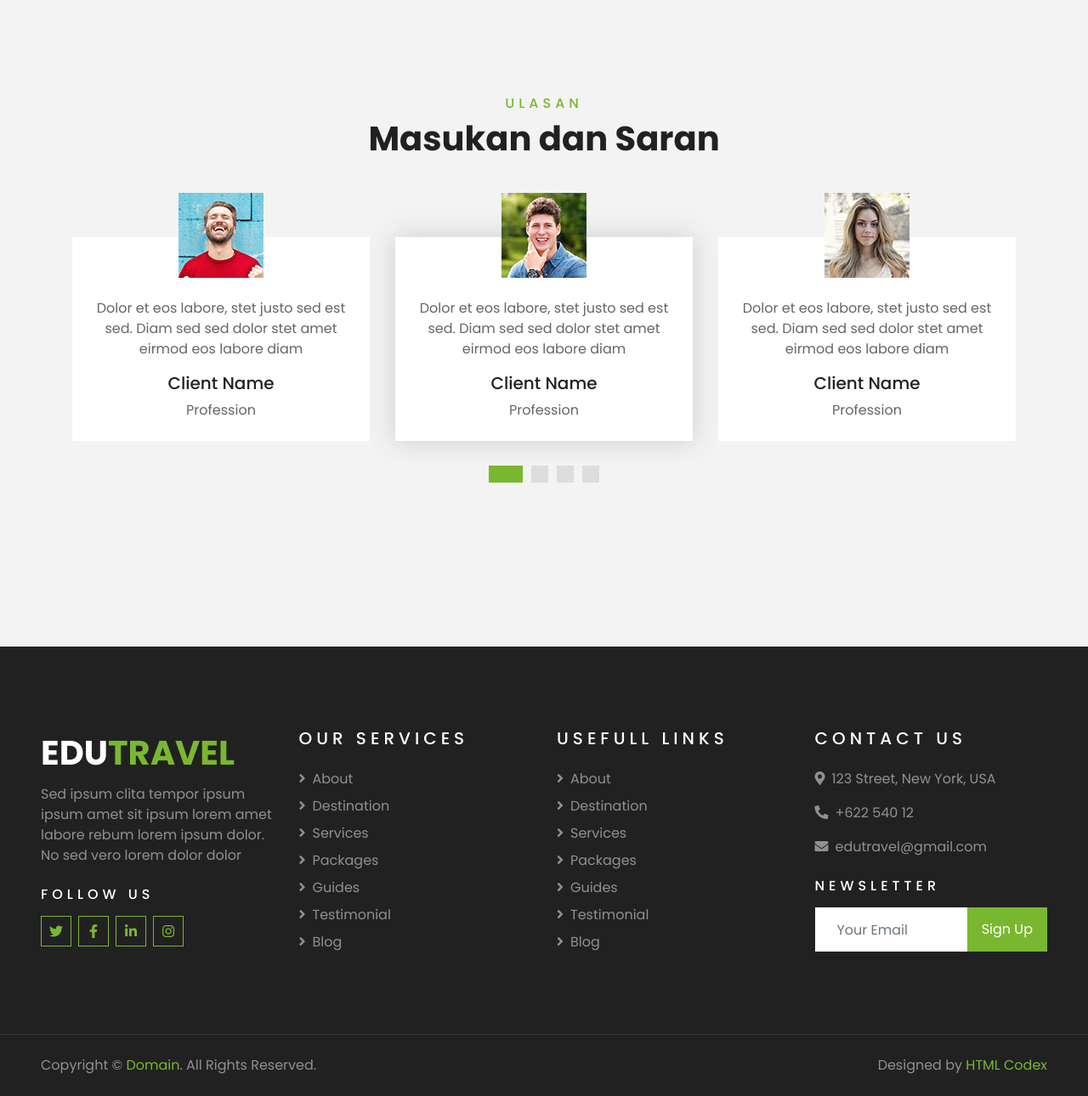
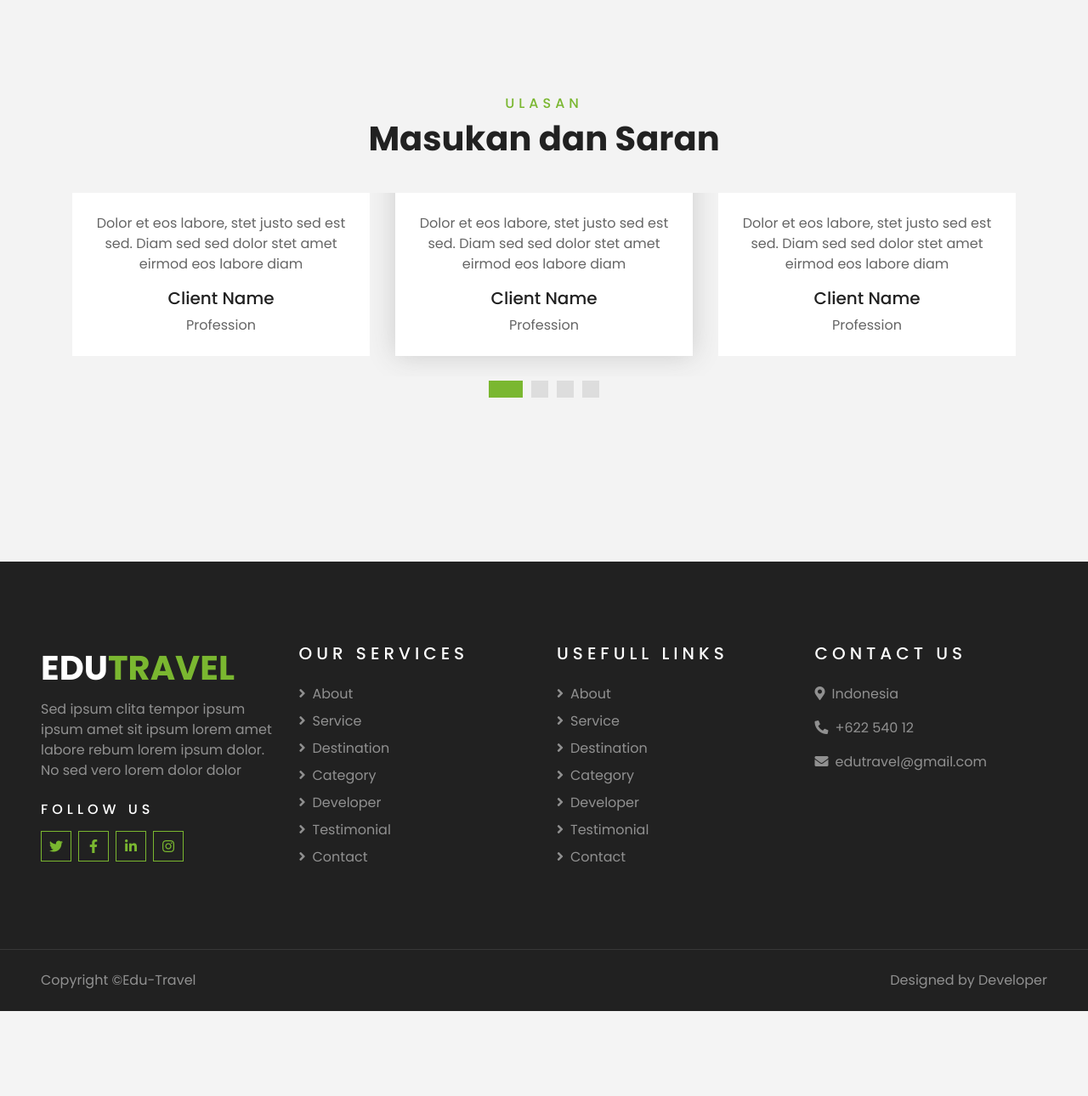
Before and after one commit to aldiaptm/msib5_ta_kelompok_c, a PHP site: page / in a window 1280 px wide. Shown: the part 4360-5650 px from the top of the page at 85% size. After the commit the page ends 5550 px from the top, so only its background shows below. Run offline with PHP 8.4, Linux system fonts and the light colour scheme; data comes from the database, SQL or seed files in the repository; some libraries are stand-ins or nearby versions.

Commit message:
mengembangkan halaman index

```diff
--- a/travelling/main_page/index.php
+++ b/travelling/main_page/index.php
@@ -223,15 +223,21 @@
                 $query = mysqli_query($koneksi, "SELECT *, COUNT(d.id_kategori) as jumlah FROM `kategori` as k JOIN `destinasi` as d ON k.id_kategori=d.id_kategori where k.id_kategori=k.id_kategori GROUP BY d.id_kategori;");
                 ?>
                 <?php
-                    if(mysqli_num_rows($query)>0){
-                    while($data = mysqli_fetch_array($query)){
+                if (mysqli_num_rows($query) > 0) {
+                    while ($data = mysqli_fetch_array($query)) {
                         ?>
                         <div class="col-lg-4 col-md-6 mb-4">
                             <div class="destination-item position-relative overflow-hidden mb-2">
-                        <img class="img-fluid" src="<?php echo $data["gambar_kategori"] ?>" style="width:500px; height: 180px;">
-                        <a class="destination-overlay text-white text-decoration-none" href="detail_kategori.php?id_kategori=<?php echo $data["id_kategori"] ?>">
-                            <h5 class="text-white"></i><?php echo $data["nama_kategori"] ?></h5>
-                            <span><?php echo $data["jumlah"] ?> destinasi</span>
+                                <img class="img-fluid" src="<?php echo $data["gambar_kategori"] ?>"
+                                    style="width:500px; height: 180px;">
+                                <a class="destination-overlay text-white text-decoration-none"
+                                    href="detail_kategori.php?id_kategori=<?php echo $data["id_kategori"] ?>">
+                                    <h5 class="text-white"></i>
+                                        <?php echo $data["nama_kategori"] ?>
+                                    </h5>
+                                    <span>
+                                        <?php echo $data["jumlah"] ?> destinasi
+                                    </span>
                                 </a>
                             </div>
                         </div>
@@ -255,22 +261,31 @@
                 $query = mysqli_query($koneksi, "SELECT * FROM `destinasi` as d JOIN `kategori` as k ON d.id_kategori=k.id_kategori where id_destinasi=id_destinasi;");
                 ?>
                 <?php
-                    if(mysqli_num_rows($query)>0){
-                    while($data = mysqli_fetch_array($query)){
+                if (mysqli_num_rows($query) > 0) {
+                    while ($data = mysqli_fetch_array($query)) {
                         ?>
                         <div class="col-lg-4 col-md-6 mb-4">
                             <div class="package-item bg-white mb-2">
                                 <img class="img-fluid" src="<?php echo $data["gambar"] ?>" style="width:350px; height:250px;">
                                 <div class="p-4">
                                     <div class="d-flex justify-content-between mb-3">
-                                <small class="m-0"><i class="fas fa-tag text-primary mr-2"></i><?php echo $data["nama_kategori"] ?></small>
-                                <small class="m-0"><i class="fa fa-map-marker-alt text-primary mr-2"></i><?php echo $data["lokasi"] ?></small>
+                                        <small class="m-0"><i class="fas fa-tag text-primary mr-2"></i>
+                                            <?php echo $data["nama_kategori"] ?>
+                                        </small>
+                                        <small class="m-0"><i class="fa fa-map-marker-alt text-primary mr-2"></i>
+                                            <?php echo $data["lokasi"] ?>
+                                        </small>
                                     </div>
-                            <a class="h5 text-decoration-none" href="detail_destination.php?id_destinasi=<?php echo $data["id_destinasi"] ?>"><?php echo $data["nama_destinasi"] ?></a>
+                                    <a class="h5 text-decoration-none"
+                                        href="detail_destination.php?id_destinasi=<?php echo $data["id_destinasi"] ?>">
+                                        <?php echo $data["nama_destinasi"] ?>
+                                    </a>
                                     <div class="border-top mt-4 pt-4">
                                         <div class="d-flex justify-content-between">
-                                    <h5 class="m-0"><i class="fas fa-dollar-sign text-primary mr-2"> HTM :</i></h5>
-                                    <h5 class="m-0"><?php echo "Rp. " . number_format($data["harga"],0,',','.') ?></h5>
+                                            <h5 class="m-0"><i class="fas text-primary mr-2"> HTM :</i></h5>
+                                            <h5 class="m-0">
+                                                <?php echo "Rp. " . number_format($data["harga"], 0, ',', '.') ?>
+                                            </h5>
                                         </div>
                                     </div>
                                 </div>
@@ -296,12 +311,13 @@
                         <div class="team-img position-relative overflow-hidden">
                             <img class="img-fluid w-100" src="img/aldi.jpg" alt="">
                             <div class="team-social">
-                                <a class="btn btn-outline-primary btn-square" href=""><i class="fab fa-twitter"></i></a>
-                                <a class="btn btn-outline-primary btn-square" href=""><i
+                                <a class="btn btn-outline-primary btn-square" href="https://www.twitter.com"><i
+                                        class="fab fa-twitter"></i></a>
+                                <a class="btn btn-outline-primary btn-square" href="https://www.facebook.com"><i
                                         class="fab fa-facebook-f"></i></a>
-                                <a class="btn btn-outline-primary btn-square" href=""><i
+                                <a class="btn btn-outline-primary btn-square" href="https://www.instagram.com"><i
                                         class="fab fa-instagram"></i></a>
-                                <a class="btn btn-outline-primary btn-square" href=""><i
+                                <a class="btn btn-outline-primary btn-square" href="https://www.linkedin.com"><i
                                         class="fab fa-linkedin-in"></i></a>
                             </div>
                         </div>
@@ -316,12 +332,13 @@
                         <div class="team-img position-relative overflow-hidden">
                             <img class="img-fluid w-100" src="img/nurfadilah.jpg" alt="">
                             <div class="team-social">
-                                <a class="btn btn-outline-primary btn-square" href=""><i class="fab fa-twitter"></i></a>
-                                <a class="btn btn-outline-primary btn-square" href=""><i
+                                <a class="btn btn-outline-primary btn-square" href="https://www.twitter.com"><i
+                                        class="fab fa-twitter"></i></a>
+                                <a class="btn btn-outline-primary btn-square" href="https://www.facebook.com"><i
                                         class="fab fa-facebook-f"></i></a>
-                                <a class="btn btn-outline-primary btn-square" href=""><i
+                                <a class="btn btn-outline-primary btn-square" href="https://www.instagram.com"><i
                                         class="fab fa-instagram"></i></a>
-                                <a class="btn btn-outline-primary btn-square" href=""><i
+                                <a class="btn btn-outline-primary btn-square" href="https://www.linkedin.com"><i
                                         class="fab fa-linkedin-in"></i></a>
                             </div>
                         </div>
@@ -336,12 +353,13 @@
                         <div class="team-img position-relative overflow-hidden">
                             <img class="img-fluid w-100" src="img/linda.jpg" alt="">
                             <div class="team-social">
-                                <a class="btn btn-outline-primary btn-square" href=""><i class="fab fa-twitter"></i></a>
-                                <a class="btn btn-outline-primary btn-square" href=""><i
+                                <a class="btn btn-outline-primary btn-square" href="https://www.twitter.com"><i
+                                        class="fab fa-twitter"></i></a>
+                                <a class="btn btn-outline-primary btn-square" href="https://www.facebook.com"><i
                                         class="fab fa-facebook-f"></i></a>
-                                <a class="btn btn-outline-primary btn-square" href=""><i
+                                <a class="btn btn-outline-primary btn-square" href="https://www.instagram.com"><i
                                         class="fab fa-instagram"></i></a>
-                                <a class="btn btn-outline-primary btn-square" href=""><i
+                                <a class="btn btn-outline-primary btn-square" href="https://www.linkedin.com"><i
                                         class="fab fa-linkedin-in"></i></a>
                             </div>
                         </div>
@@ -356,12 +374,13 @@
                         <div class="team-img position-relative overflow-hidden">
                             <img class="img-fluid w-100" src="img/fawwaz.jpg" alt="">
                             <div class="team-social">
-                                <a class="btn btn-outline-primary btn-square" href=""><i class="fab fa-twitter"></i></a>
-                                <a class="btn btn-outline-primary btn-square" href=""><i
+                                <a class="btn btn-outline-primary btn-square" href="https://www.twitter.com"><i
+                                        class="fab fa-twitter"></i></a>
+                                <a class="btn btn-outline-primary btn-square" href="https://www.facebook.com"><i
                                         class="fab fa-facebook-f"></i></a>
-                                <a class="btn btn-outline-primary btn-square" href=""><i
+                                <a class="btn btn-outline-primary btn-square" href="https://www.instagram.com"><i
                                         class="fab fa-instagram"></i></a>
-                                <a class="btn btn-outline-primary btn-square" href=""><i
+                                <a class="btn btn-outline-primary btn-square" href="https://www.linkedin.com"><i
                                         class="fab fa-linkedin-in"></i></a>
                             </div>
                         </div>
@@ -385,7 +404,6 @@
             </div>
             <div class="owl-carousel testimonial-carousel">
                 <div class="text-center pb-4">
-                    <img class="img-fluid mx-auto" src="img/testimonial-1.jpg" style="width: 100px; height: 100px;">
                     <div class="testimonial-text bg-white p-4 mt-n5">
                         <p class="mt-5">Dolor et eos labore, stet justo sed est sed. Diam sed sed dolor stet amet eirmod
                             eos labore diam
@@ -395,7 +413,6 @@
                     </div>
                 </div>
                 <div class="text-center">
-                    <img class="img-fluid mx-auto" src="img/testimonial-2.jpg" style="width: 100px; height: 100px;">
                     <div class="testimonial-text bg-white p-4 mt-n5">
                         <p class="mt-5">Dolor et eos labore, stet justo sed est sed. Diam sed sed dolor stet amet eirmod
                             eos labore diam
@@ -405,7 +422,6 @@
                     </div>
                 </div>
                 <div class="text-center">
-                    <img class="img-fluid mx-auto" src="img/testimonial-3.jpg" style="width: 100px; height: 100px;">
                     <div class="testimonial-text bg-white p-4 mt-n5">
                         <p class="mt-5">Dolor et eos labore, stet justo sed est sed. Diam sed sed dolor stet amet eirmod
                             eos labore diam
@@ -415,7 +431,6 @@
                     </div>
                 </div>
                 <div class="text-center">
-                    <img class="img-fluid mx-auto" src="img/testimonial-4.jpg" style="width: 100px; height: 100px;">
                     <div class="testimonial-text bg-white p-4 mt-n5">
                         <p class="mt-5">Dolor et eos labore, stet justo sed est sed. Diam sed sed dolor stet amet eirmod
                             eos labore diam
@@ -440,51 +455,41 @@
                     vero lorem dolor dolor</p>
                 <h6 class="text-white text-uppercase mt-4 mb-3" style="letter-spacing: 5px;">Follow Us</h6>
                 <div class="d-flex justify-content-start">
-                    <a class="btn btn-outline-primary btn-square mr-2" href="#"><i class="fab fa-twitter"></i></a>
-                    <a class="btn btn-outline-primary btn-square mr-2" href="#"><i class="fab fa-facebook-f"></i></a>
-                    <a class="btn btn-outline-primary btn-square mr-2" href="#"><i class="fab fa-linkedin-in"></i></a>
-                    <a class="btn btn-outline-primary btn-square" href="#"><i class="fab fa-instagram"></i></a>
+                    <a class="btn btn-outline-primary btn-square mr-2" href="https://www.twitter.com"><i class="fab fa-twitter"></i></a>
+                    <a class="btn btn-outline-primary btn-square mr-2" href="https://www.facebook.com"><i class="fab fa-facebook-f"></i></a>
+                    <a class="btn btn-outline-primary btn-square mr-2" href="https://www.linkedin.com"><i class="fab fa-linkedin-in"></i></a>
+                    <a class="btn btn-outline-primary btn-square" href="https://www.instagram.com"><i class="fab fa-instagram"></i></a>
                 </div>
             </div>
             <div class="col-lg-3 col-md-6 mb-5">
                 <h5 class="text-white text-uppercase mb-4" style="letter-spacing: 5px;">Our Services</h5>
                 <div class="d-flex flex-column justify-content-start">
                     <a class="text-white-50 mb-2" href="#"><i class="fa fa-angle-right mr-2"></i>About</a>
+                    <a class="text-white-50 mb-2" href="#"><i class="fa fa-angle-right mr-2"></i>Service</a>
                     <a class="text-white-50 mb-2" href="#"><i class="fa fa-angle-right mr-2"></i>Destination</a>
-                    <a class="text-white-50 mb-2" href="#"><i class="fa fa-angle-right mr-2"></i>Services</a>
-                    <a class="text-white-50 mb-2" href="#"><i class="fa fa-angle-right mr-2"></i>Packages</a>
-                    <a class="text-white-50 mb-2" href="#"><i class="fa fa-angle-right mr-2"></i>Guides</a>
+                    <a class="text-white-50 mb-2" href="#"><i class="fa fa-angle-right mr-2"></i>Category</a>
+                    <a class="text-white-50 mb-2" href="#"><i class="fa fa-angle-right mr-2"></i>Developer</a>
                     <a class="text-white-50 mb-2" href="#"><i class="fa fa-angle-right mr-2"></i>Testimonial</a>
-                    <a class="text-white-50" href="#"><i class="fa fa-angle-right mr-2"></i>Blog</a>
+                    <a class="text-white-50" href="#"><i class="fa fa-angle-right mr-2"></i>Contact</a>
                 </div>
             </div>
             <div class="col-lg-3 col-md-6 mb-5">
                 <h5 class="text-white text-uppercase mb-4" style="letter-spacing: 5px;">Usefull Links</h5>
                 <div class="d-flex flex-column justify-content-start">
                     <a class="text-white-50 mb-2" href="#"><i class="fa fa-angle-right mr-2"></i>About</a>
+                    <a class="text-white-50 mb-2" href="#"><i class="fa fa-angle-right mr-2"></i>Service</a>
                     <a class="text-white-50 mb-2" href="#"><i class="fa fa-angle-right mr-2"></i>Destination</a>
-                    <a class="text-white-50 mb-2" href="#"><i class="fa fa-angle-right mr-2"></i>Services</a>
-                    <a class="text-white-50 mb-2" href="#"><i class="fa fa-angle-right mr-2"></i>Packages</a>
-                    <a class="text-white-50 mb-2" href="#"><i class="fa fa-angle-right mr-2"></i>Guides</a>
+                    <a class="text-white-50 mb-2" href="#"><i class="fa fa-angle-right mr-2"></i>Category</a>
+                    <a class="text-white-50 mb-2" href="#"><i class="fa fa-angle-right mr-2"></i>Developer</a>
                     <a class="text-white-50 mb-2" href="#"><i class="fa fa-angle-right mr-2"></i>Testimonial</a>
-                    <a class="text-white-50" href="#"><i class="fa fa-angle-right mr-2"></i>Blog</a>
+                    <a class="text-white-50" href="#"><i class="fa fa-angle-right mr-2"></i>Contact</a>
                 </div>
             </div>
             <div class="col-lg-3 col-md-6 mb-5">
                 <h5 class="text-white text-uppercase mb-4" style="letter-spacing: 5px;">Contact Us</h5>
-                <p><i class="fa fa-map-marker-alt mr-2"></i>123 Street, New York, USA</p>
+                <p><i class="fa fa-map-marker-alt mr-2"></i>Indonesia</p>
                 <p><i class="fa fa-phone-alt mr-2"></i>+622 540 12</p>
                 <p><i class="fa fa-envelope mr-2"></i>edutravel@gmail.com</p>
-                <h6 class="text-white text-uppercase mt-4 mb-3" style="letter-spacing: 5px;">Newsletter</h6>
-                <div class="w-100">
-                    <div class="input-group">
-                        <input type="text" class="form-control border-light" style="padding: 25px;"
-                            placeholder="Your Email">
-                        <div class="input-group-append">
-                            <button class="btn btn-primary px-3">Sign Up</button>
-                        </div>
-                    </div>
-                </div>
             </div>
         </div>
     </div>
@@ -492,11 +497,11 @@
         style="border-color: rgba(256, 256, 256, .1) !important;">
         <div class="row">
             <div class="col-lg-6 text-center text-md-left mb-3 mb-md-0">
-                <p class="m-0 text-white-50">Copyright &copy; <a href="#">Domain</a>. All Rights Reserved.</a>
+                <p class="m-0 text-white-50">Copyright &copy;Edu-Travel
                 </p>
             </div>
             <div class="col-lg-6 text-center text-md-right">
-                <p class="m-0 text-white-50">Designed by <a href="https://htmlcodex.com">HTML Codex</a>
+                <p class="m-0 text-white-50">Designed by Developer
                 </p>
             </div>
         </div>
```
Lines whose indentation alone changed are shown as unchanged.
